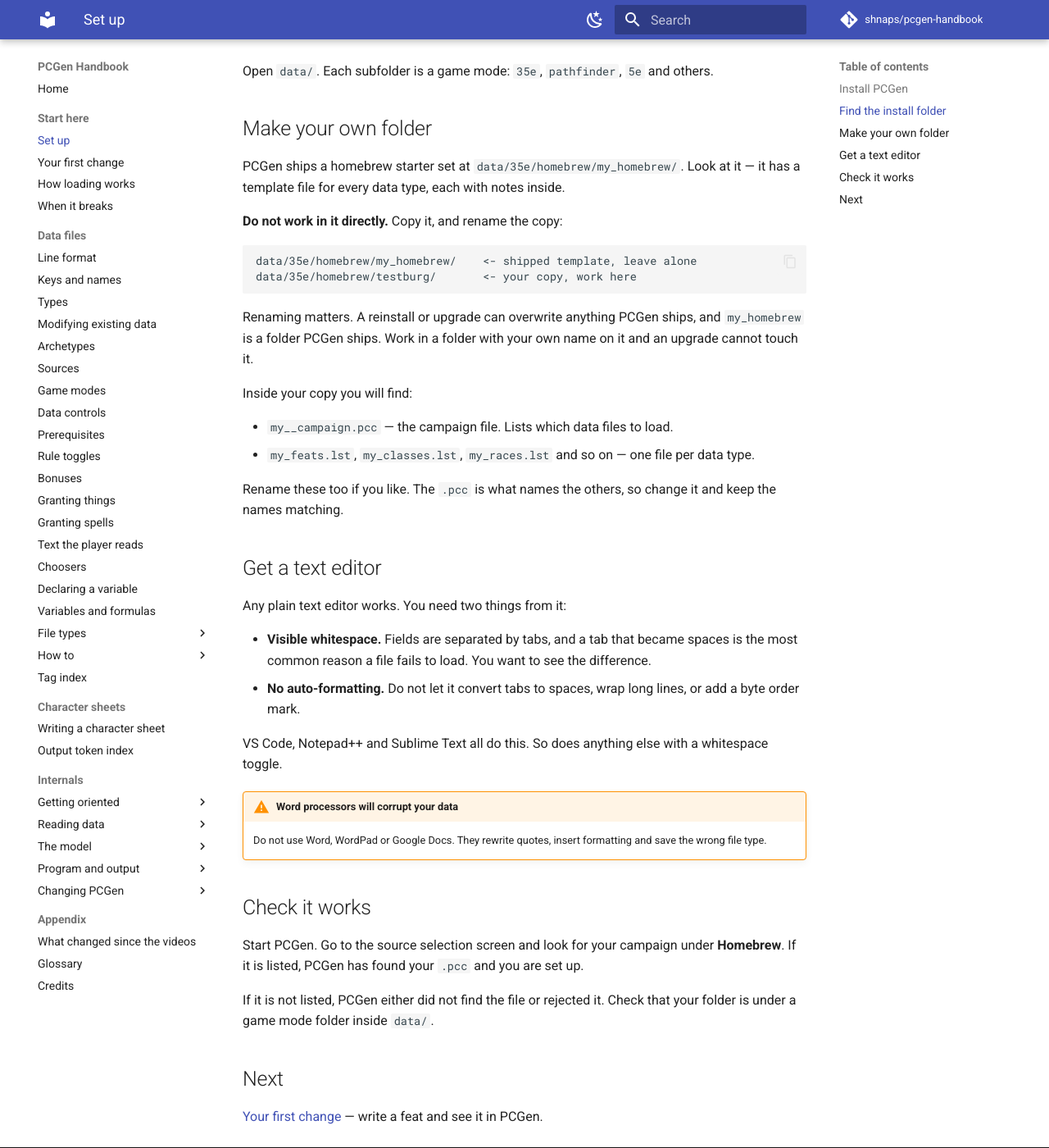
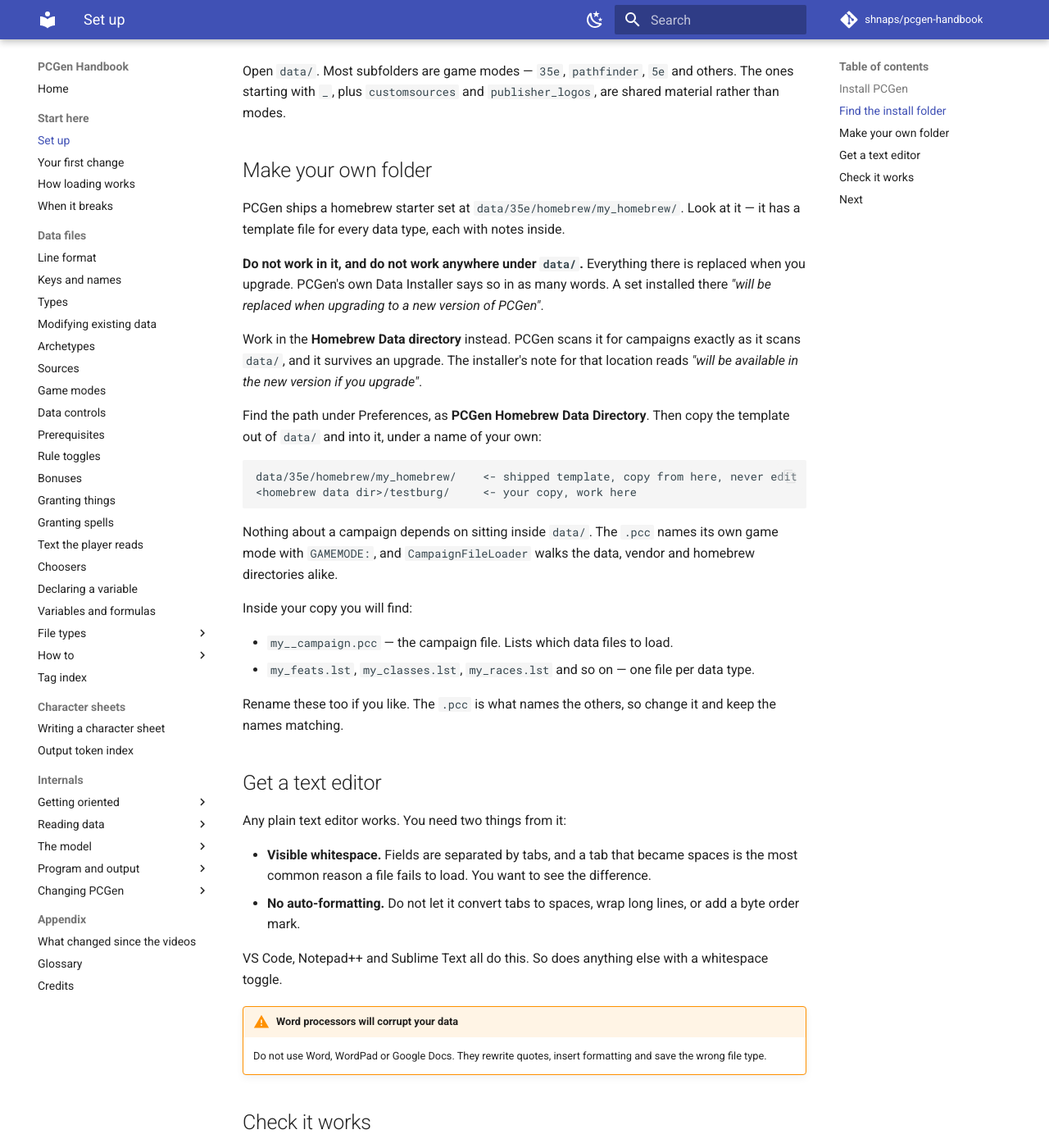
Before and after one commit to shnaps/pcgen-handbook, an MkDocs documentation site: the page built from docs/start/setup.md, in a window 1280 px wide and 1400 px high, scrolled down 856 px. Shown: the whole window at 82% size. Built offline with MkDocs 1.6.1 and Material for MkDocs 9.7.7, drawn with Linux system fonts in a browser that asks for light colours; comment, search, counter and statistics services are not loaded; some of the changed text lies outside the part shown.

Commit message:
Stop telling readers to keep their work where upgrades delete it
setup.md said renaming a folder under data/ put it somewhere an upgrade could
not touch. PCGen's Data Installer says the opposite of that location: a set
installed there "will be replaced when upgrading to a new version of PCGen".

The safe location is the Homebrew Data directory, which the handbook had never
mentioned on any page. The installer's note for it reads "will be available in
the new version if you upgrade", and CampaignFileLoader scans it alongside the
data and vendor directories, so nothing about a campaign depends on living
under data/. first-change.md now points at the same place.

Also corrected two smaller claims on the page: not every subfolder of data/ is
a game mode, and the source list groups by the PCC's TYPE: on the Advanced tab
rather than showing a fixed Homebrew heading.

Co-Authored-By: Claude Opus 5 (1M context) <noreply@anthropic.com>

````diff
--- a/docs/start/setup.md
+++ b/docs/start/setup.md
@@ -31,23 +31,36 @@ Everything you care about lives in the folder PCGen was installed to.
 | `docs/` | PCGen's own documentation |
 | `pcgen.log` | error output — you will need this |
 
-Open `data/`. Each subfolder is a game mode: `35e`, `pathfinder`, `5e` and others.
+Open `data/`. Most subfolders are game modes — `35e`, `pathfinder`, `5e` and others.
+The ones starting with `_`, plus `customsources` and `publisher_logos`, are shared
+material rather than modes.
 
 ## Make your own folder
 
 PCGen ships a homebrew starter set at `data/35e/homebrew/my_homebrew/`. Look at it —
 it has a template file for every data type, each with notes inside.
 
-**Do not work in it directly.** Copy it, and rename the copy:
+**Do not work in it, and do not work anywhere under `data/`.** Everything there is
+replaced when you upgrade. PCGen's own Data Installer says so in as many words. A set
+installed there *"will be replaced when upgrading to a new version of PCGen"*.
+
+Work in the **Homebrew Data directory** instead. PCGen scans it for campaigns exactly
+as it scans `data/`, and it survives an upgrade. The installer's note for that location
+reads *"will be available in the new version if you upgrade"*.
+
+Find the path under Preferences, as **PCGen Homebrew Data Directory**. Then copy the
+template out of `data/` and into it, under a name of your own:
 
 ```
-data/35e/homebrew/my_homebrew/    <- shipped template, leave alone
-data/35e/homebrew/testburg/       <- your copy, work here
+data/35e/homebrew/my_homebrew/    <- shipped template, copy from here, never edit
+<homebrew data dir>/testburg/     <- your copy, work here
 ```
 
-Renaming matters. A reinstall or upgrade can overwrite anything PCGen ships, and
-`my_homebrew` is a folder PCGen ships. Work in a folder with your own name on it and
-an upgrade cannot touch it.
+Nothing about a campaign depends on sitting inside `data/`. The `.pcc` names its own
+game mode with `GAMEMODE:`, and `CampaignFileLoader` walks the data, vendor and
+homebrew directories alike.
+
+<!-- src: code/src/java/pcgen/persistence/CampaignFileLoader.java -->
 
 Inside your copy you will find:
 
@@ -75,11 +88,14 @@ whitespace toggle.
 
 ## Check it works
 
-Start PCGen. Go to the source selection screen and look for your campaign under
-**Homebrew**. If it is listed, PCGen has found your `.pcc` and you are set up.
+Start PCGen and go to the source selection screen. On the Advanced tab, sources are
+grouped by publisher, and yours appears under whatever its `.pcc` declares in `TYPE:`.
+The shipped template uses `TYPE:Homebrew.MyCampaign`, so look under **Homebrew** until
+you change it.
 
-If it is not listed, PCGen either did not find the file or rejected it. Check that
-your folder is under a game mode folder inside `data/`.
+If it is not listed, PCGen either did not find the file or rejected it. Check the
+campaign is under your Homebrew Data directory and that its `GAMEMODE:` names a mode
+PCGen has.
 
 ## Next
 
````
Also changed, not shown: docs/start/first-change.md (+2 -2 lines).
